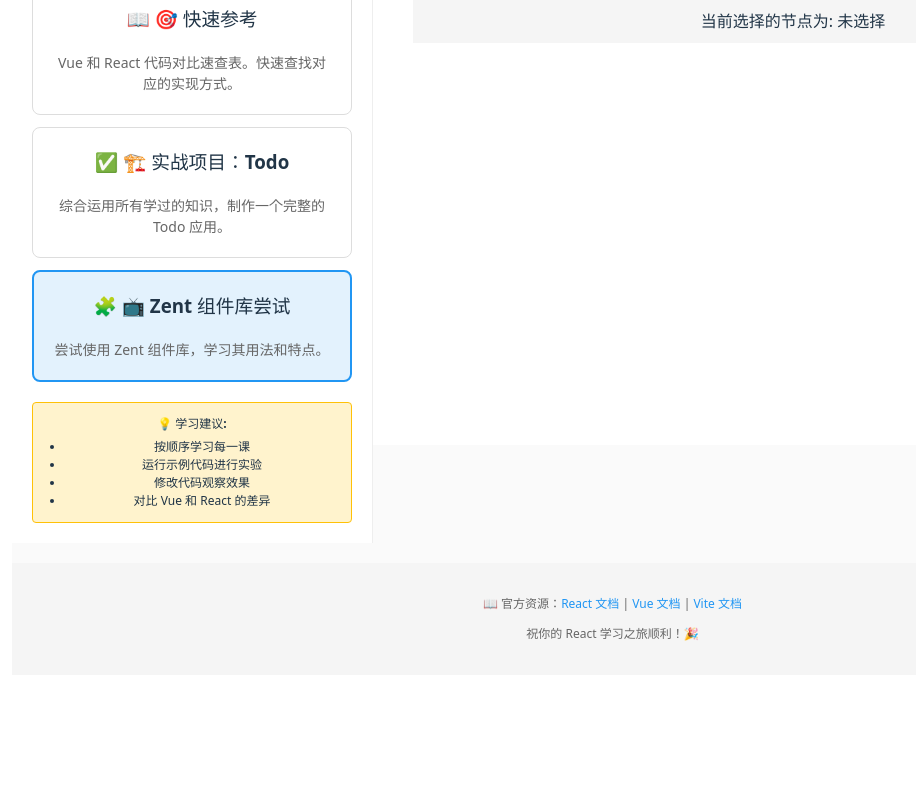
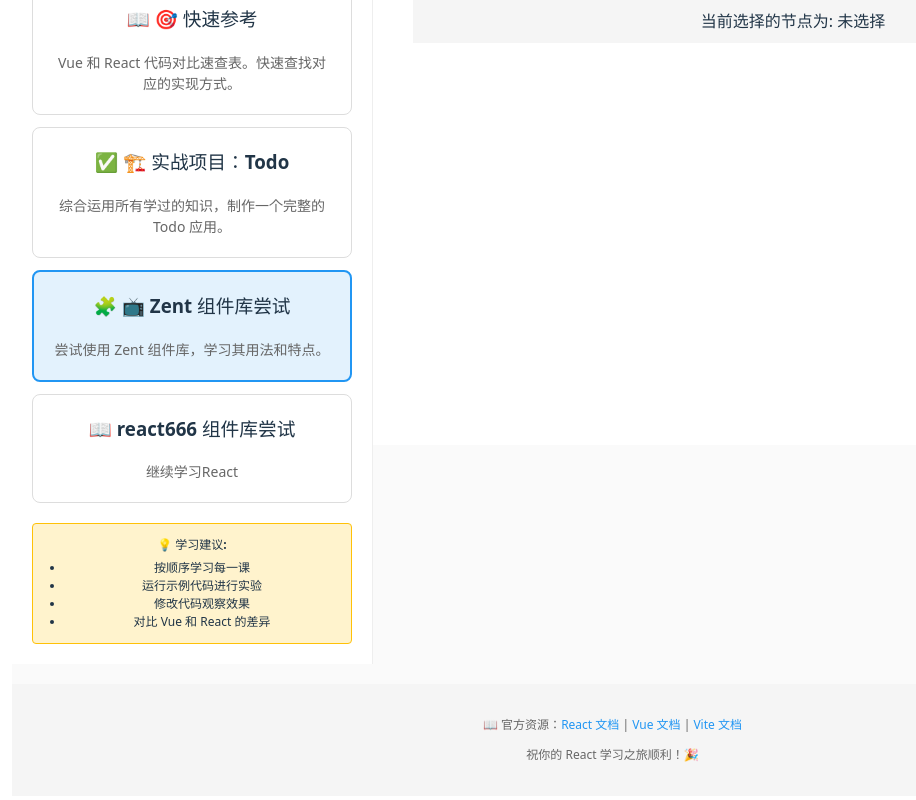
Before and after one commit to schools-rafters9c1956JenniferWilson/ReactDemo1, a React (Vite) app: page / in a window 1280 px wide. Shown: the part 856-1656 px from the top of the page, without its empty margins (20-936 px from the left). Before the commit the page ends 1563 px from the top, so only its background shows below. Built offline with nearby package versions, Linux system fonts and the light colour scheme.

Commit message:
增加了React666组件

```diff
--- /dev/null
+++ b/src/lessons/08-react666.tsx
@@ -0,0 +1,5 @@
+export default function LearningHub2() {
+  return (
+    <h2>React666</h2>
+  )
+}
--- a/src/lessons/index.tsx
+++ b/src/lessons/index.tsx
@@ -12,8 +12,9 @@ import AdvancedLesson from './04-advanced';
 import QuickReference from './05-quick-reference';
 import TodoProject from './06-todo-project';
 import ZentUseTry from './07-zentuseTry';
+import LearningHub2 from './08-react666';
 
-type LessonType = 'basics' | 'hooks' | 'components' | 'advanced' | 'quick-reference' | 'project' | 'zent-use-try';
+type LessonType = 'basics' | 'hooks' | 'components' | 'advanced' | 'quick-reference' | 'project' | 'zent-use-try' | 'react666';
 
 const lessons = [
   {
@@ -57,6 +58,12 @@ const lessons = [
     title: '📺 Zent 组件库尝试',
     description: '尝试使用 Zent 组件库，学习其用法和特点。',
     icon: '🧩',
+  },
+  {
+    id: 'react666',
+    title: 'react666 组件库尝试',
+    description: '继续学习React',
+    icon: '📖',
   }
 ];
 
@@ -115,6 +122,8 @@ export default function LearningHub() {
         return <TodoProject />;
       case 'zent-use-try':
         return <ZentUseTry />;
+      case 'react666':
+        return <LearningHub2 />;
       default:
         return null;
     }
```
